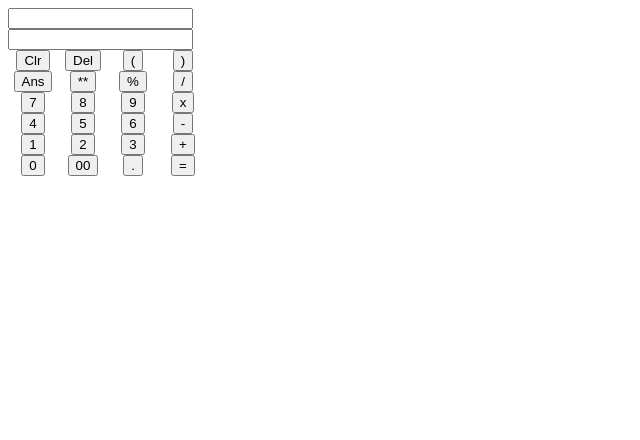
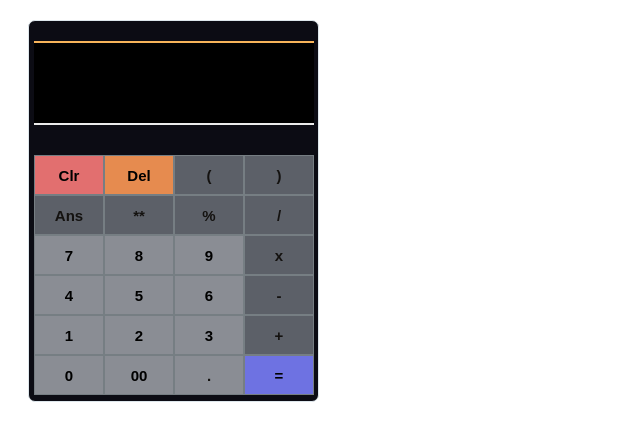
Before and after one commit to reizaa/calculator, a plain HTML site: page index.html in a window 1280 px wide. Shown: the whole page, without its empty margins (0-640 px from the left). Drawn offline with Linux system fonts and the light colour scheme.

Commit message:
Update index.html

```diff
--- a/index.html
+++ b/index.html
@@ -5,7 +5,7 @@
     <meta http-equiv="X-UA-Compatible" content="IE=edge">
     <meta name="viewport" content="width=device-width, initial-scale=1.0">
     <title>Document</title>
-    <link rel="stylesheet" href="index.css">
+    <link rel="stylesheet" href="style.css">
 </head>
 <body>
     <div class="container">
```
